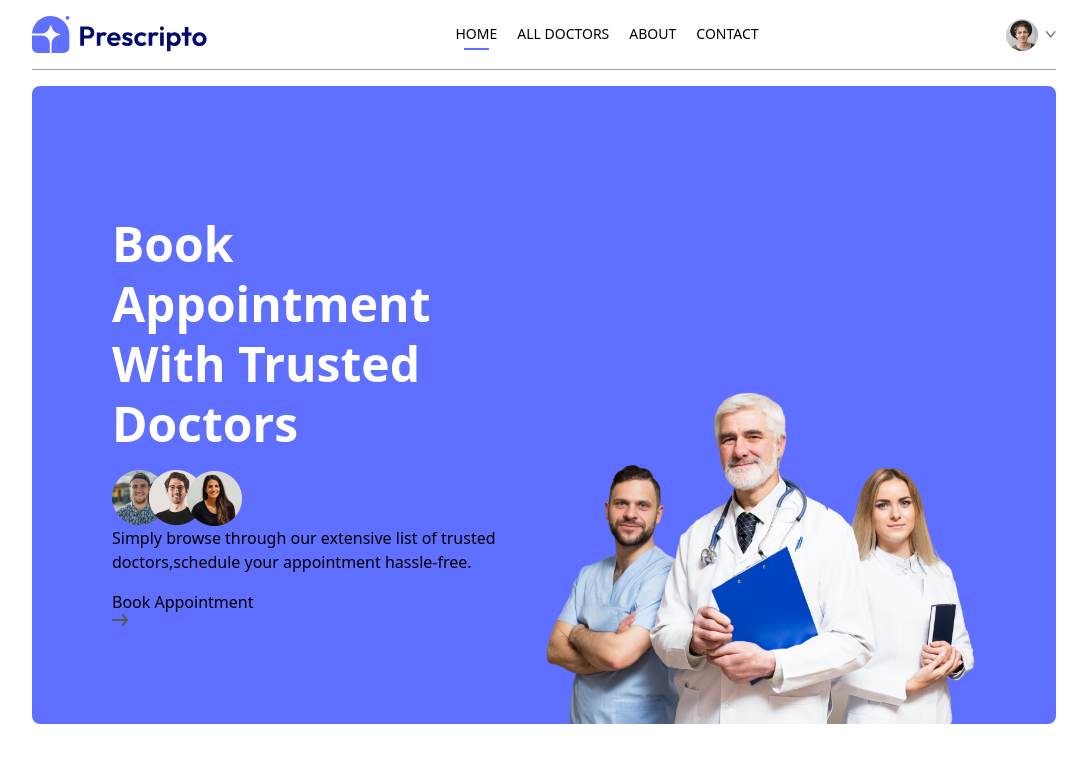
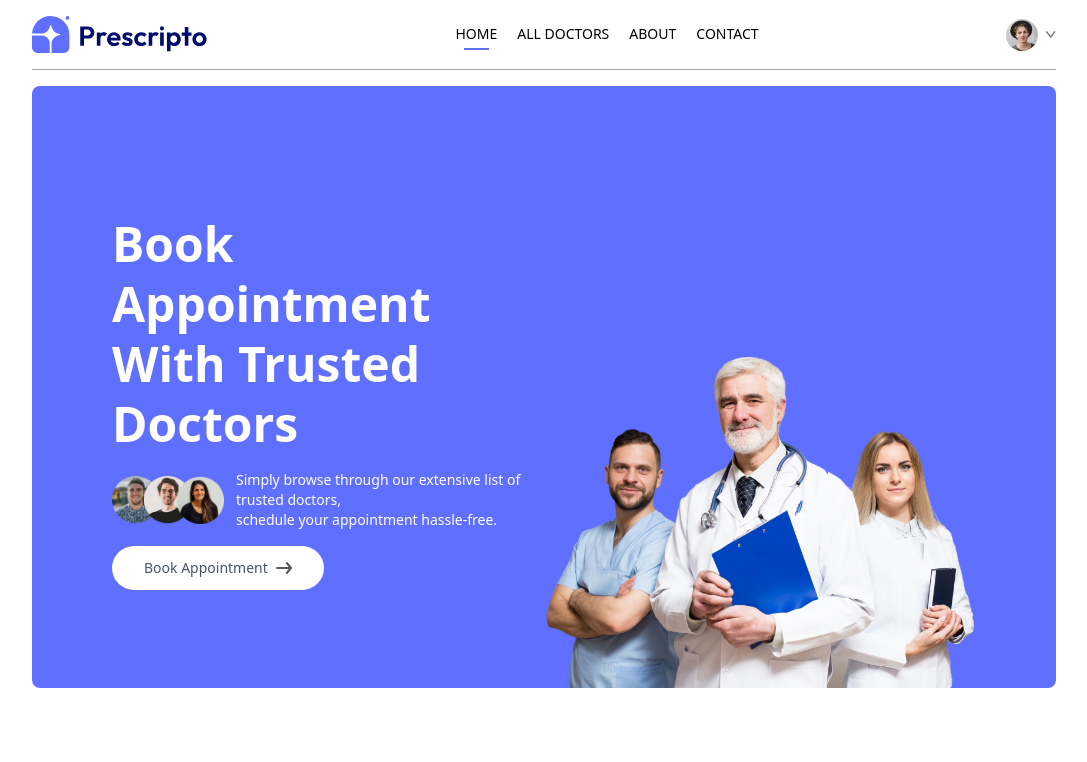
Before and after one commit to Zirwaabid/Prescripto, a React app in the folder Frontend/: page / in a window 1280 px wide. Shown: the top 762 px of the page, without its empty margins (96-1183 px from the left). Built offline with nearby package versions, Linux system fonts and the light colour scheme; the HTML template or start-up script is replaced by a standard one.

Commit message:
frontend

```diff
--- a/Frontend/src/components/Header.jsx
+++ b/Frontend/src/components/Header.jsx
@@ -6,11 +6,11 @@ function Header() {
             {/* ----left side---- */}
             <div className='md:w-1/2 flex flex-col items-start justify-center gap-4 py-10 m-auto md:py-[10vw] md:mb-[-30px]'>
                 <p className='text-3xl md:text-4xl lg:text-5xl text-white font-semibold leading-tight md:leading-tight lg:leading-tight'>Book Appointment <br />With Trusted Doctors</p>
-                <div>
-                    <img src={assets.group_profiles} alt="" />
-                    <p>Simply browse through our extensive list of trusted doctors,schedule your appointment hassle-free.</p>
+                <div className='flex flex-col md:flex-row items-center text-white gap-3 text-sm font-light'>
+                    <img className='w-28' src={assets.group_profiles} alt="" />
+                    <p>Simply browse through our extensive list of trusted doctors, <br className='hidden sm:block' />schedule your appointment hassle-free.</p>
                 </div>
-                <a href="">Book Appointment <img src={assets.arrow_icon} alt="" /></a>
+                <a className='flex items-center gap-2 bg-white px-8 py-3 rounded-full text-gray-600 text-sm m-auto md:m-0' href="">Book Appointment <img src={assets.arrow_icon} alt="" /></a>
             </div>
 
             {/* ----right side----  */}
```
